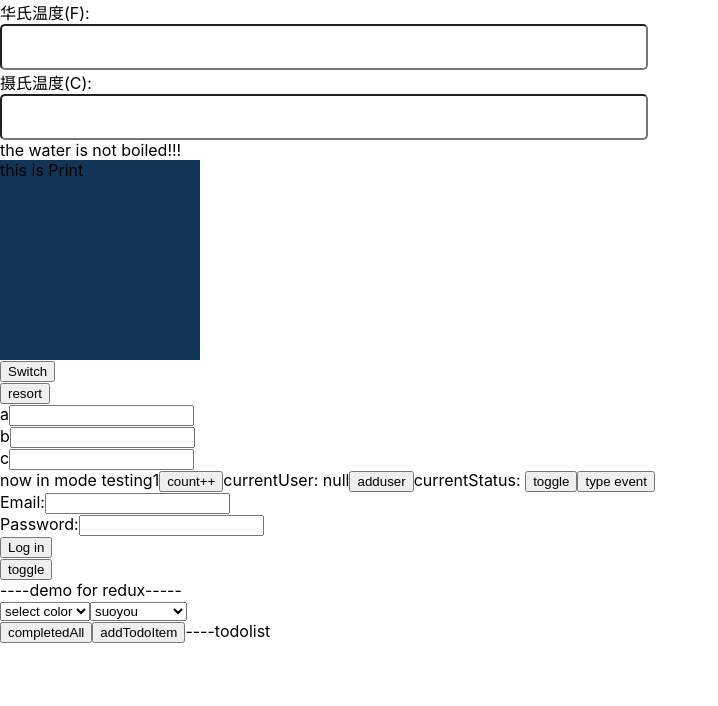
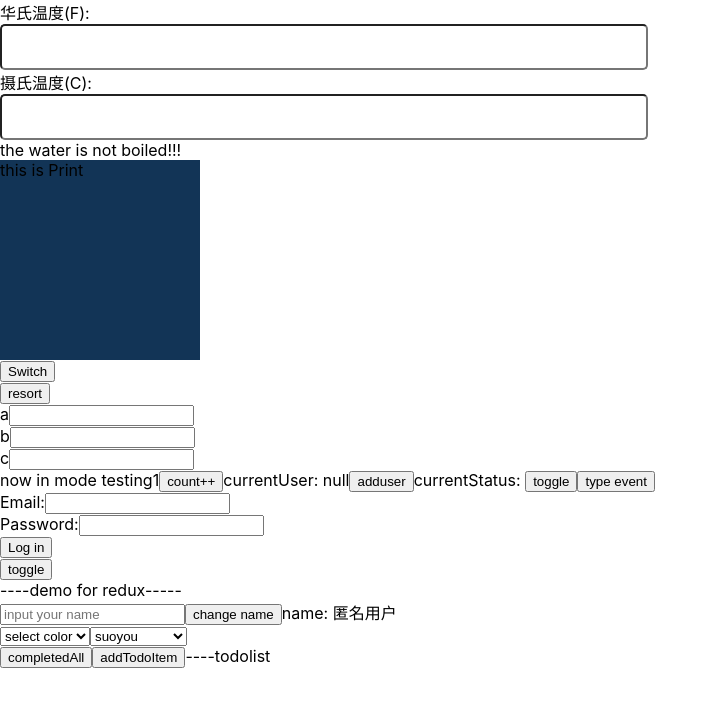
Before and after one commit to feiyuan1/test-react, a React (Create React App) app: page / in a window 1280 px wide. Shown: the top 706 px of the page, without its empty margins (0-718 px from the left). Built offline with nearby package versions, Linux system fonts and the light colour scheme.

Commit message:
chore: raw reselect

```diff
--- a/src/DemoForRedux/index.tsx
+++ b/src/DemoForRedux/index.tsx
@@ -1,9 +1,10 @@
-import React, { ChangeEventHandler, MouseEventHandler, useCallback } from "react"
+import React, { ChangeEventHandler, MouseEventHandler, useCallback, useRef } from "react"
 import { useDispatch, useSelector } from "react-redux"
-import { selectTodo, selectTodoWithFilter, seleteFilter } from "../redux/selector"
+import { selectPerson, selectTodo, selectTodoWithFilter, seleteFilter } from "../redux/selector"
 import Todo from './Todo'
 import { addTodoItem, allCompleted } from "../redux/todo"
 import { changeFilterStatus } from "../redux/filter"
+import { addName } from "../redux/person"
 import { Status } from "../redux"
 
 export function TodoList(){
@@ -59,9 +60,28 @@ export function Filter(){
   </div>
 }
 
+const Person = () => {
+  const person = useSelector(selectPerson)
+  const dispatch = useDispatch()
+  const nameRef = useRef<string>()
+
+  const handleChange: ChangeEventHandler<HTMLInputElement> = (e) => {
+    nameRef.current = e.target.value
+  }
+  const handleChangeName = () => {
+    dispatch(addName(nameRef.current))
+  }
+
+  return <div>
+    <input onChange={handleChange} placeholder="input your name"/>
+    <button onClick={handleChangeName}>change name</button>
+    name: {person.name}
+  </div>
+}
 export default function DemoForRedux(){
   return <div>
     ----demo for redux-----
+    <Person />
     <Filter />
     <TodoList />
   </div>
--- a/src/redux/action.ts
+++ b/src/redux/action.ts
@@ -11,3 +11,7 @@ export const FILTER_ACTIONS = {
   STATUSFILTERCHANGED: 'filters/statusFilterChanged',
   COLORFILTERCHANGED: 'filters/colorFilterChanged'
 }
+
+export const PERSON_ACTIONS = {
+  ADDNAME: 'person/addName'
+}
--- a/src/redux/index.ts
+++ b/src/redux/index.ts
@@ -16,6 +16,9 @@ export interface State {
   filter: {
     status: Status,
     color?: Color
+  },
+  person: {
+    name: string
   }
 }
 
--- /dev/null
+++ b/src/redux/person.ts
@@ -0,0 +1,8 @@
+import { PERSON_ACTIONS } from "./action"
+
+export const addName = (name: string) => {
+  return {
+    type: PERSON_ACTIONS.ADDNAME,
+    payload: name
+  }
+}
--- a/src/redux/reducer.ts
+++ b/src/redux/reducer.ts
@@ -1,5 +1,5 @@
 import {combineReducers} from 'redux'
-import {TODO_ACTIONS, FILTER_ACTIONS} from './action'
+import {TODO_ACTIONS, FILTER_ACTIONS, PERSON_ACTIONS} from './action'
 import {State, TodoItem } from './index'
 import {STATUS} from './constant'
 
@@ -7,6 +7,9 @@ const initState: State = {
   todoList: [],
   filter: {
     status: STATUS.All,
+  },
+  person: {
+    name: '匿名用户'
   }
 }
 
@@ -60,9 +63,23 @@ const filterReducer = (state = initState.filter, action) => {
   }
 }
 
+const PersonReducer = (state = initState.person, action) => {
+  const {type, payload} = action
+  switch(type) {
+    case PERSON_ACTIONS.ADDNAME:
+      return {
+        name: payload
+      }
+
+    default:
+      return state
+  }
+}
+
 const rootReducer = combineReducers({
   todoList: todoListReducer,
-  filter: filterReducer
+  filter: filterReducer,
+  person: PersonReducer
 })
 
 
--- a/src/redux/selector.ts
+++ b/src/redux/selector.ts
@@ -1,5 +1,21 @@
 import {State} from './index'
 import {STATUS} from './constant'
+
+const createSelector = (deps: Function[], selector: Function) => {
+  const cache = {}
+
+  return (state: State) => {
+    const params = deps.map(dep => dep(state))
+    selector(...params)
+    const key = JSON.stringify(params)
+    if(cache[key]) {
+      return cache[key]
+    }
+
+    cache[key] = selector(...params)
+    return cache[key]
+  }
+}
 
 export const selectTodo = (state: State) => state.todoList
 
@@ -7,8 +23,14 @@ export const selectCompleteTodo = (state: State) => state.todoList.filter(todo =
 
 export const seleteFilter = (state: State) => state.filter
 
-export const selectTodoWithFilter = (state: State) => {
-  return state.todoList
-  // const {status, color} = state.filter
-  // return state.todoList.filter(todo => (!color || color === todo.color) && (status === STATUS.All || todo.completed))
-}
+export const selectTodoWithFilter = createSelector(
+  [
+    (state: State) => state.todoList,
+    (state: State) => state.filter,
+  ],
+  (todoList: State['todoList'], filter: State['filter']) => {
+  const {status, color} = filter
+  return todoList.filter(todo => (!color || color === todo.color) && (status === STATUS.All || todo.completed))
+})
+
+export const selectPerson = (state: State) => state.person
```
